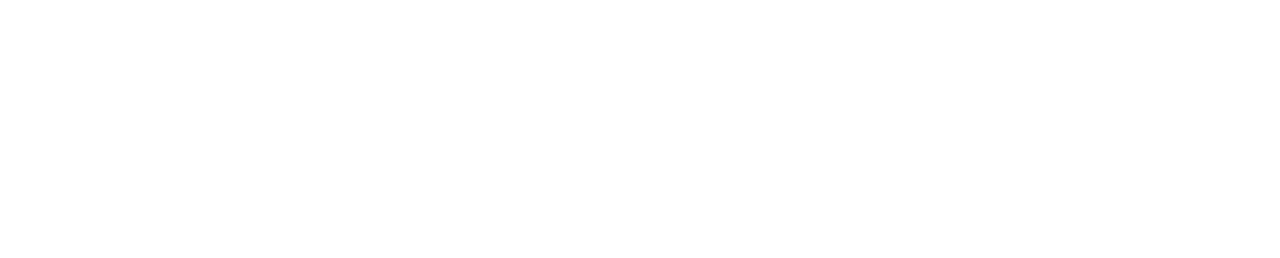
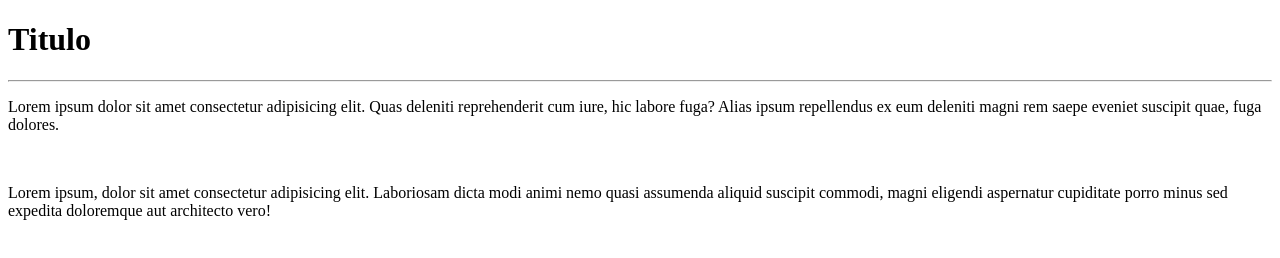
Before and after one commit to Robson-Sabio/Hello-Wold, a plain HTML site: page site-exemplo/index.html in a window 1280 px wide. Drawn offline with Linux system fonts and the light colour scheme.

Commit message:
Fiz alterações no html

```diff
--- a/site-exemplo/index.html
+++ b/site-exemplo/index.html
@@ -3,9 +3,16 @@
 <head>
     <meta charset="UTF-8">
     <meta name="viewport" content="width=device-width, initial-scale=1.0">
-    <title>Document</title>
+    <title>Teste</title>
 </head>
 <body>
 
+    <h1>Titulo</h1>
+    <hr>
+    <p>Lorem ipsum dolor sit amet consectetur adipisicing elit. Quas deleniti reprehenderit cum iure, hic labore fuga? Alias ipsum repellendus ex eum deleniti magni rem saepe eveniet suscipit quae, fuga dolores.</p>
+    <br>
+    <p>Lorem ipsum, dolor sit amet consectetur adipisicing elit. Laboriosam dicta modi animi nemo quasi assumenda aliquid suscipit commodi, magni eligendi aspernatur cupiditate porro minus sed expedita doloremque aut architecto vero!</p>
+
+
 </body>
 </html>
```
